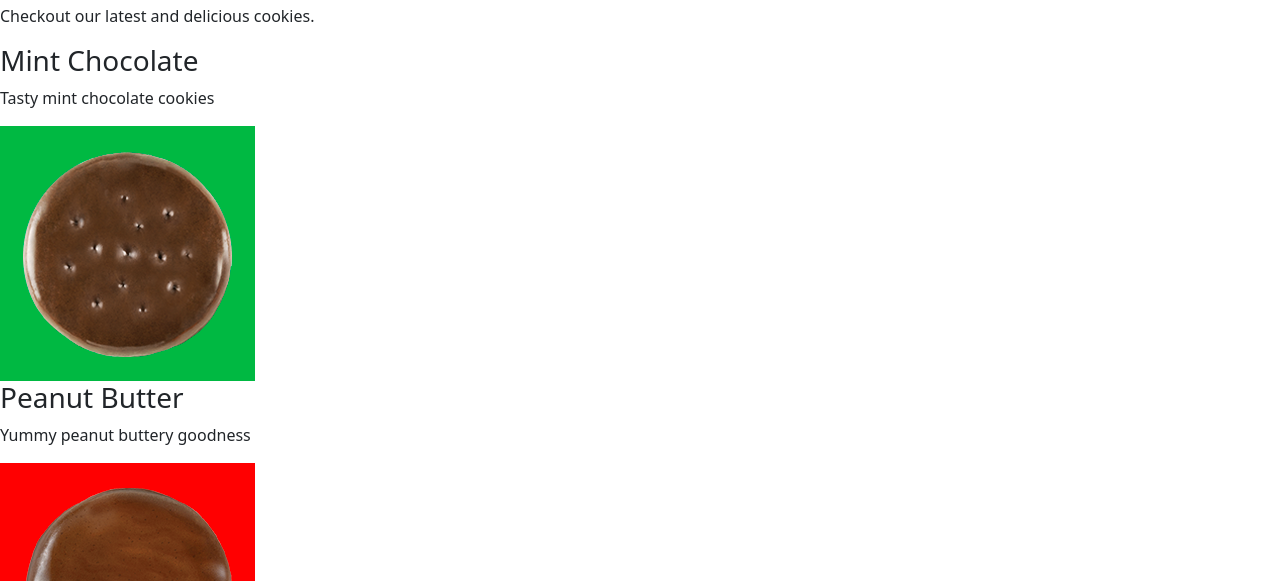
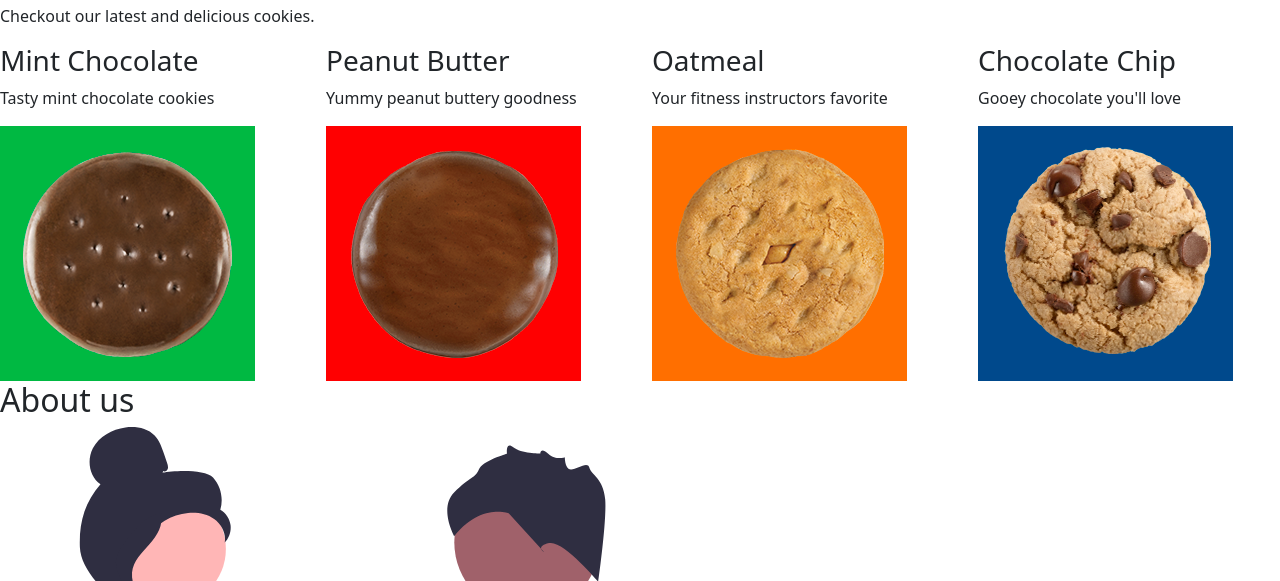
Before and after one commit to AlexanderLukashuk/CookieStore, a plain HTML site: page index.html in a window 1280 px wide. Shown: the part 642-1223 px from the top of the page. Drawn offline with nearby package versions, Linux system fonts and the light colour scheme.

Commit message:
added grid row in main section

```diff
--- a/index.html
+++ b/index.html
@@ -30,21 +30,33 @@
       <h2>Our Cookies</h2>
       <p>Checkout our latest and delicious cookies.</p>
 
+      <div class="row">
+        <div class="col">
           <h3>Mint Chocolate</h3>
           <p>Tasty mint chocolate cookies</p>
           <img src="images/mint-cookie.png" alt="A single mint chocolate cookie" />
-
+        </div>
+        <div class="col">
           <h3>Peanut Butter</h3>
           <p>Yummy peanut buttery goodness</p>
           <img src="images/peanut-cookie.png" alt="A single peanut butter cookie" />
-
+        </div>
+        <div class="col">
           <h3>Oatmeal</h3>
           <p>Your fitness instructors favorite</p>
           <img src="images/oatmeal-cookie.png" alt="A single oatmeal cookie" />
-
+        </div>
+        <div class="col">
           <h3>Chocolate Chip</h3>
           <p>Gooey chocolate you'll love</p>
           <img src="images/chip-cookie.png" alt="A single chocolate chip cookie" />
+        </div>
+      </div>
+
+
+
+
+
     </main>
     <div>
       <h2>About us</h2>
```
Lines whose indentation alone changed are shown as unchanged.
